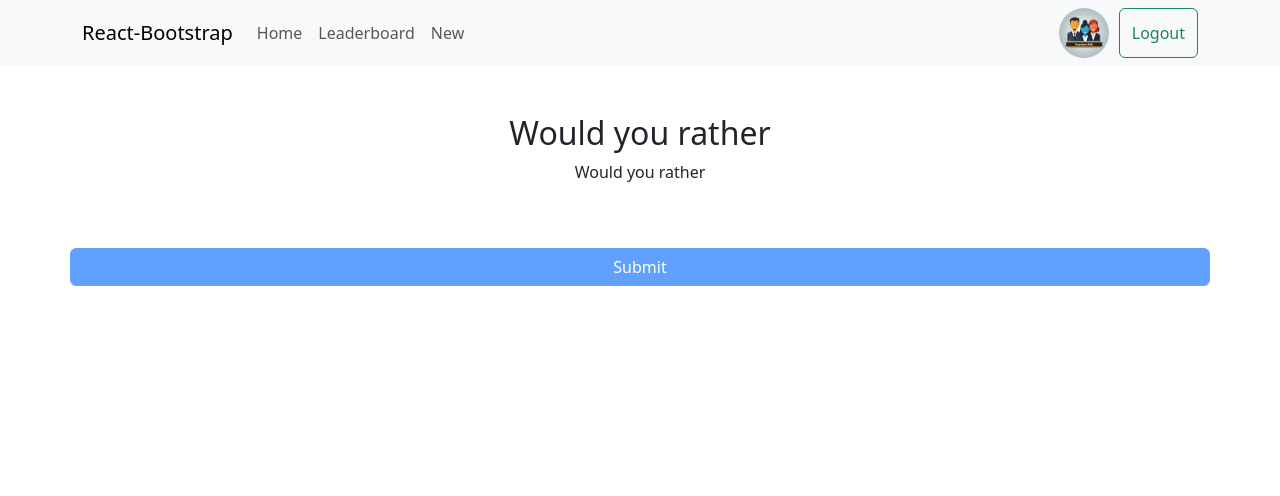
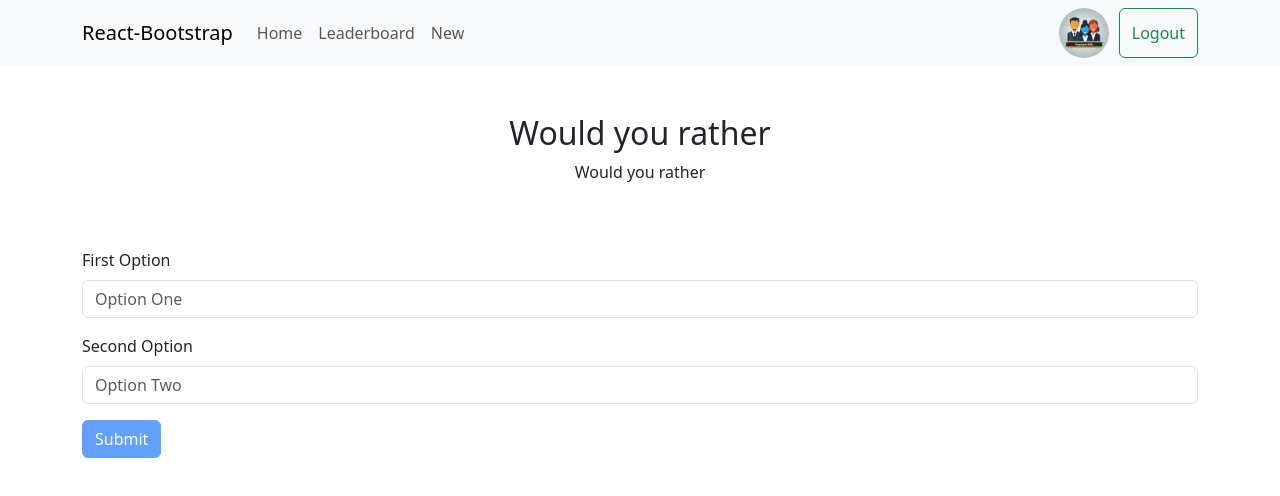
Before and after one commit to CurtesMalteser/react-nd, a React (Create React App) app in the folder employee-polls-app/: page /add in a window 1280 px wide. Shown: the top 496 px of the page. Built offline with nearby package versions, Linux system fonts and the light colour scheme.

Commit message:
Implement Form UI

```diff
--- a/employee-polls-app/src/pages/NewPollPage.tsx
+++ b/employee-polls-app/src/pages/NewPollPage.tsx
@@ -1,9 +1,19 @@
 import Container from "react-bootstrap/Container";
 import Col from "react-bootstrap/Col";
 import Row from "react-bootstrap/Row";
+import Button from 'react-bootstrap/Button';
+import Form from 'react-bootstrap/Form';
 import { useAppSelector } from "../app/hooks";
-import Button from 'react-bootstrap/Button';
 import { userID as userIDSelector } from "../features/authedUser/authedUserSlice";
+
+function PollForm({ label, placeholder }: { label: string, placeholder: string }) {
+    return (
+        <Form.Group className="mb-3" controlId="exampleForm.ControlTextarea1">
+            <Form.Label>{label}</Form.Label>
+            <Form.Control type="text" placeholder={placeholder} />
+        </Form.Group>
+    )
+}
 
 function NewPollPage() {
 
@@ -24,8 +34,11 @@ function NewPollPage() {
                     <p className="d-flex justify-content-center">Would you rather</p>
                 </Row>
                 <Row>
-                    {userID && <div>{userID}</div>}
-                    <Button disabled variant="primary" onClick={handleSubmit}>Submit</Button>
+                    <Form>
+                        <PollForm label="First Option" placeholder="Option One" />
+                        <PollForm label="Second Option"placeholder="Option Two" />
+                        <Button disabled variant="primary" onClick={handleSubmit}>Submit</Button>
+                    </Form>
                 </Row>
             </Col>
         </Container>
```
